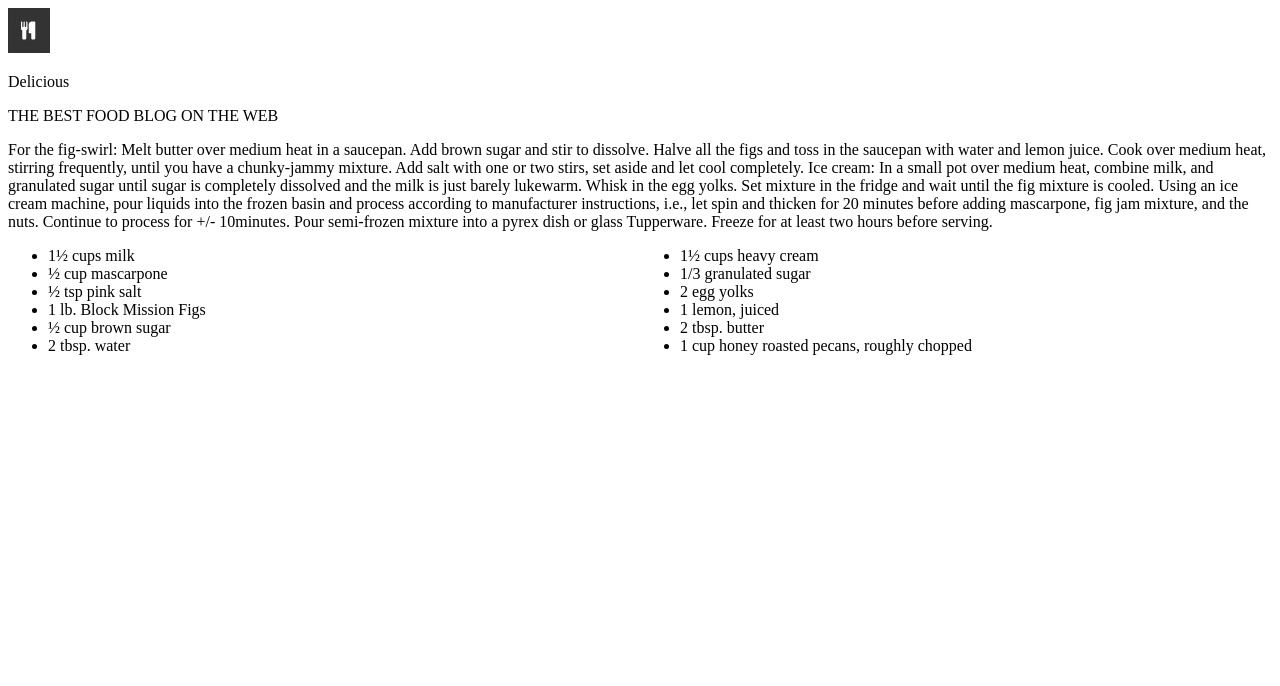
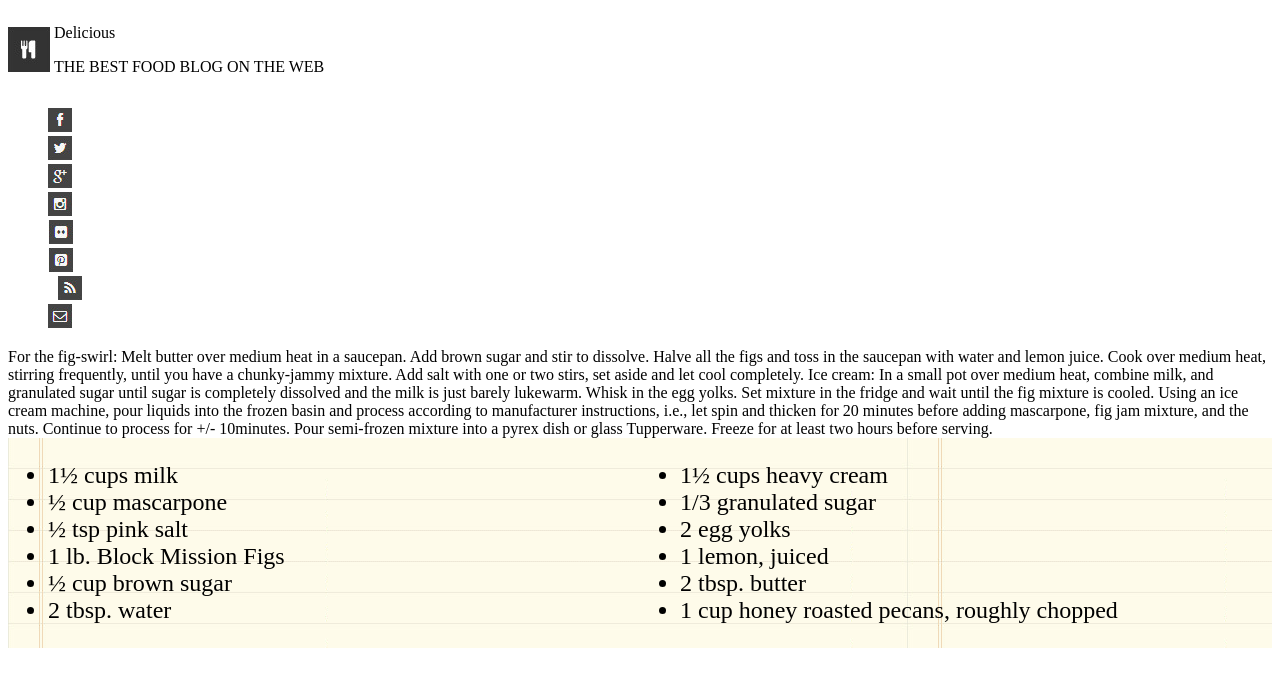
Before and after one commit to sethripman/chocolate-pizza, a plain HTML site: page index.html in a window 1280 px wide. Drawn offline with Linux system fonts and the light colour scheme.

Commit message:
struggling with list of images in header

```diff
--- a/index.html
+++ b/index.html
@@ -12,6 +12,7 @@
 <body>
 
     <header>
+
         <div class="left-head">
             <img src='./assets/logo.png'>
             <div class="left-head-text">
@@ -20,7 +21,17 @@
             </div>
         </div>
         <div class="right-head">
+            <ul class="media-links-ul">
+                <li><img src="./assets/fb-icon.png"></li>
+                <li><img src="./assets/twit-icon.png"></li>
+                <li><img src="./assets/gp-icon.png"></li>
+                <li><img src="./assets/insta-icon.png"></li>
+                <li><img src="./assets/flic-icon.png"></li>
+                <li><img src="./assets/pint-icon.png"></li>
 
+                <li class="small-gap"><img src="./assets/rss-icon.png"></li>
+                <li><img src="./assets/mail-icon.png"></li>
+            </ul>
         </div>
     </header>
 
--- a/style.css
+++ b/style.css
@@ -1,9 +1,26 @@
 .left-head-text {
+    display: inline-block;
+}
+
+.media-links-ul {
     display: inline;
+    list-style: none;
+}
+
+.small-gap {
+    margin-left: 10px;
+}
+
+.right-head {
+    display: inline-flex;
+    justify-content: right;
+    align-items: center;
 }
 
 .row {
     display: flex;
+    font-size: 1.5em;
+    background-image: url('./assets/list-bg.png');
   }
 
   .column {
```
